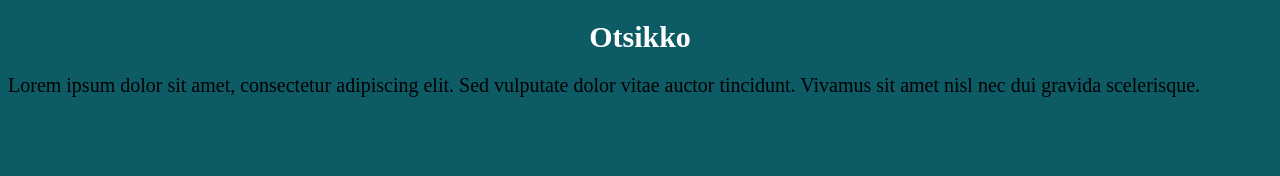
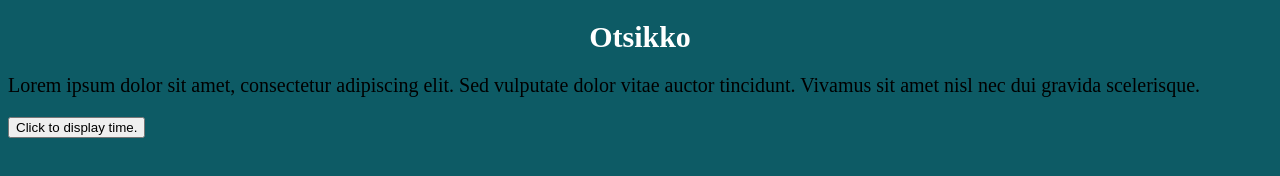
Before and after one commit to t0vure00/simple_web_page_emp, a plain HTML site: page index.html in a window 1280 px wide. Drawn offline with Linux system fonts and the light colour scheme.

Commit message:
Page with a button functionality
Page now has a button functionality, when pressed write out the time.

```diff
--- a/index.html
+++ b/index.html
@@ -16,7 +16,12 @@
                 font-family: 'Times New Roman', serif;
                 font-size: 20px;
             }
-            </style>
+        </style>
+        <script>
+            function getDate() {
+                document.getElementById('time').innerHTML = Date();
+            }
+        </script>
         <title>Sivun nimi</title> <!-- Itse otsikko -->
     </head>
     <body> <!-- body tagia käytetään näyttämään web sivun sisältö.-->
@@ -24,5 +29,9 @@
         <h1>Otsikko</h1> <!-- Tällä määritetään otsikko 1 (yleensä suurin)-->
         <p>Lorem ipsum dolor sit amet, consectetur adipiscing elit. Sed vulputate dolor
             vitae auctor tincidunt. Vivamus sit amet nisl nec dui gravida scelerisque.</p> <!-- Ja kappale otsikolle kaveriksi-->
+
+        <button type="button"
+        onclick="getDate()">Click to display time.</button>
+        <p id="time"></p>
     </body>
 </html>
```
